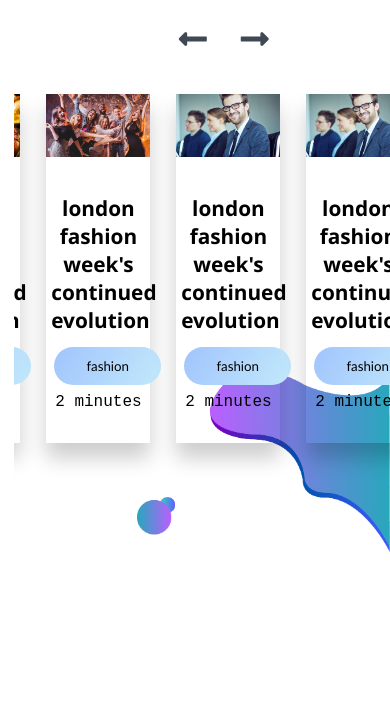
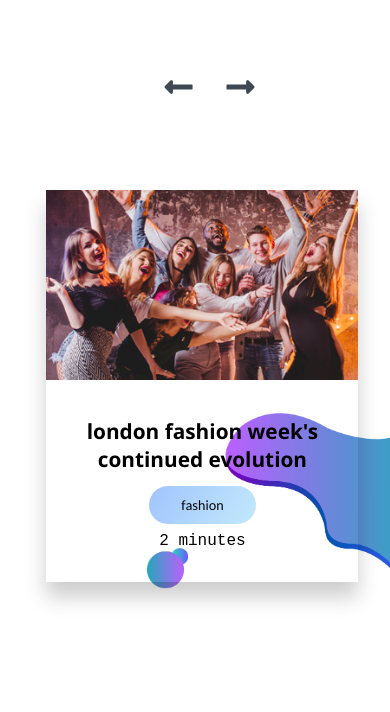
Before and after one commit to bountyXsign/tours-and-travel, a plain HTML site: page index.html in a window 390 px wide. Shown: the part 1032-1744 px from the top of the page. Drawn offline with Linux system fonts and the light colour scheme.

Commit message:
responsive carousel

```diff
--- a/index.html
+++ b/index.html
@@ -78,8 +78,8 @@
 
        <!---------------------blog carousel-------------------->
         <section>
-            <div  class="blog">
-                <div class="container">
+            <div  class="container">
+                <div class="blog">
                     <div class="owl-carousel owl-theme blog-post">
                         <div class="blog-content">
                             <img src="./assets/Blog-post/post-1.jpg" alt="">
--- a/js/main.js
+++ b/js/main.js
@@ -16,6 +16,22 @@ $(document).ready(function(){
     autoplayTimeout:3000,
     dots:false,
     nav:true,
+    responsiveClass:true,
+    responsive:{
+        0:{
+            items:1,
+            nav:true
+        },
+        600:{
+            items:3,
+            nav:false
+        },
+        1000:{
+            items:5,
+            nav:true,
+            loop:false
+        },
+      },
     navText:[$('.owl-navigation .owl-nav-prev'), $('.owl-navigation .owl-nav-next')]
    });
 
```
Also changed, not shown: css/style.css (line endings or trailing spaces), 1 other file.
